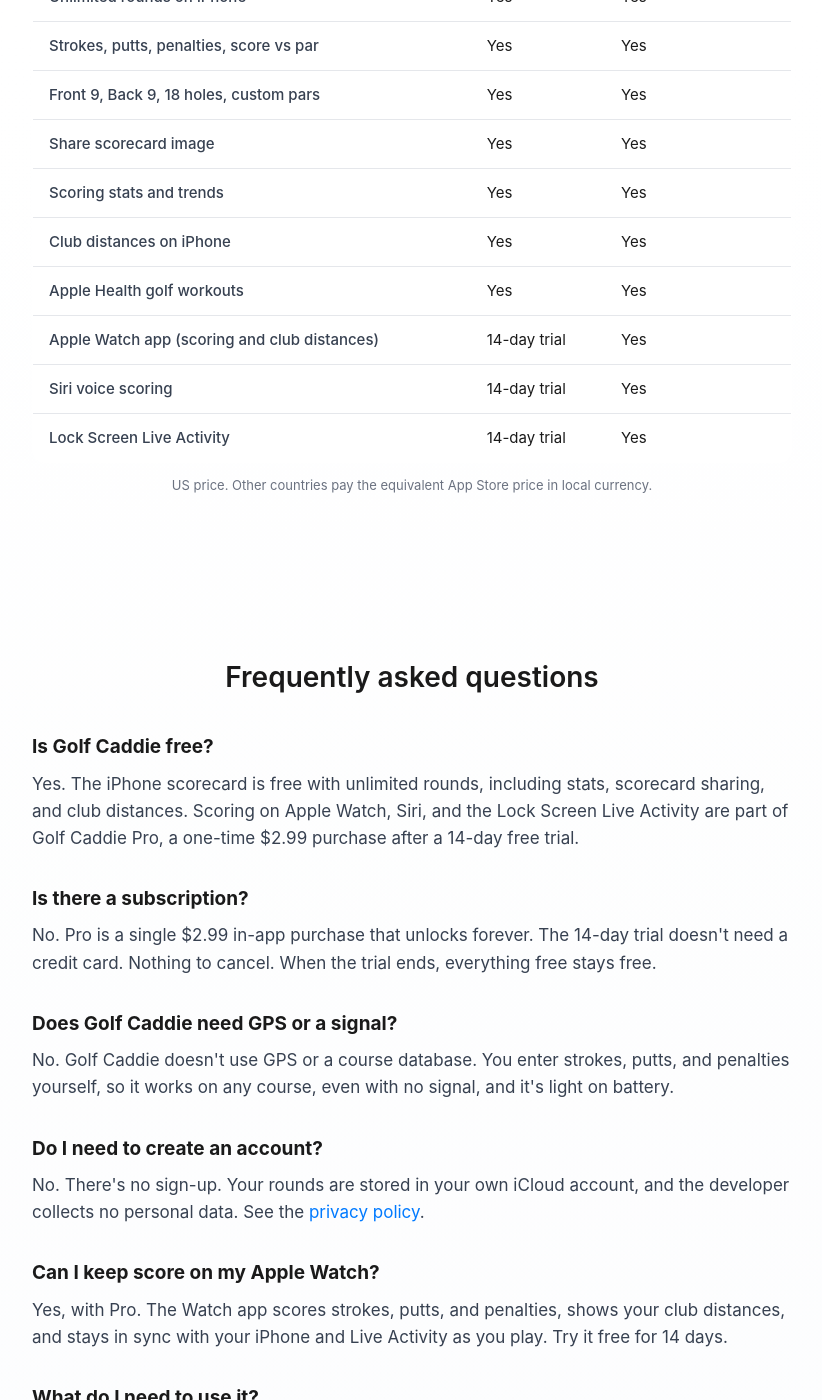
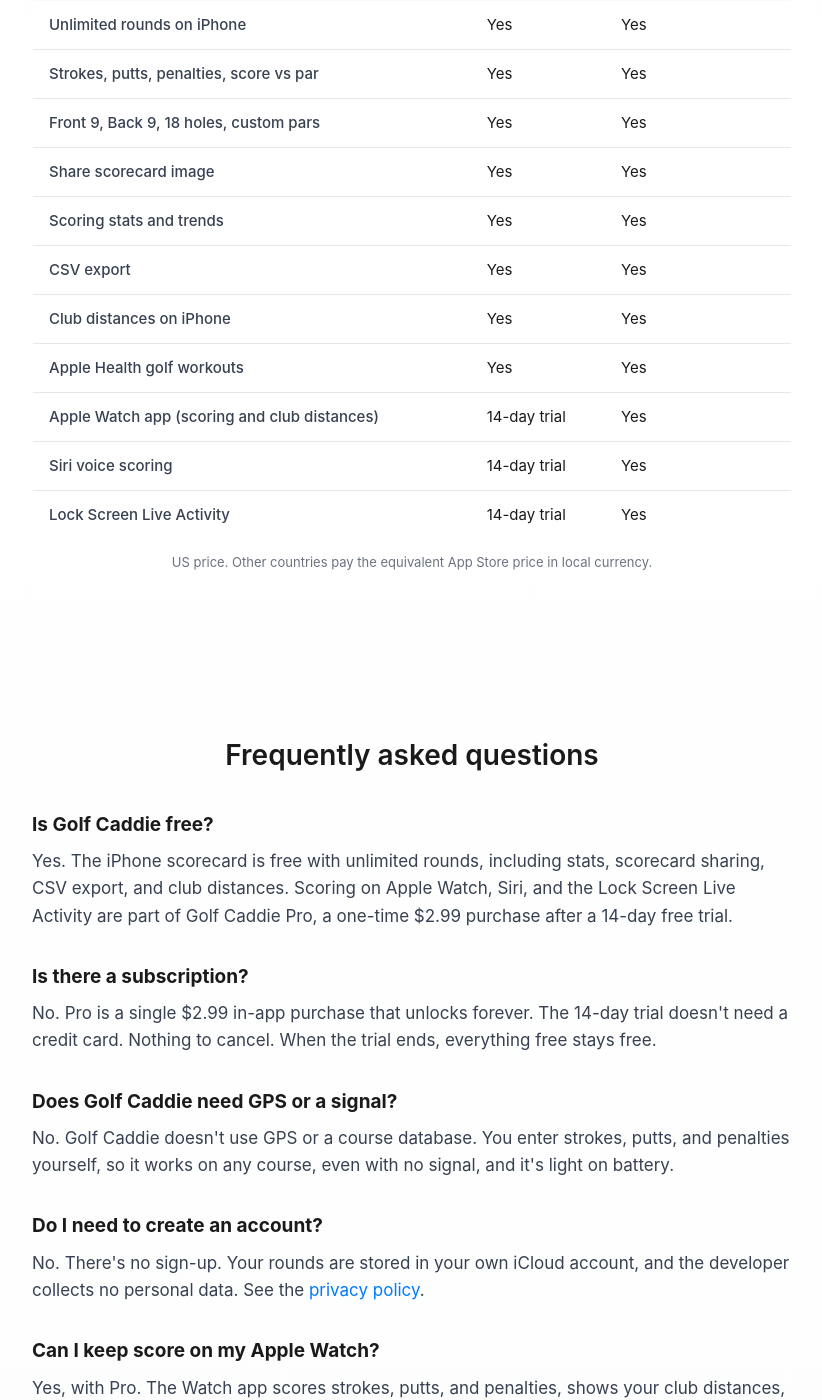
Before and after one commit to Carlos231/carlos231.github.io, a Jekyll site: the page built from apps/golf-caddie/index.html, in a window 1280 px wide and 1400 px high, scrolled down 5230 px. Shown: the whole window, without its empty margins (228-1050 px from the left). Built offline with Jekyll 4.4.1, drawn with Linux system fonts in a browser that asks for light colours; some of the changed text lies outside the part shown.

Commit message:
Show v1.5.3 features: CSV export and copy options

```diff
--- a/_data/golf_caddie.yml
+++ b/_data/golf_caddie.yml
@@ -7,12 +7,12 @@
 short_name: Golf Caddie
 app_id: "6760603837"
 # Live App Store version the site describes publicly.
-app_version: "1.5.2"
+app_version: "1.5.3"
 # Next release, not live yet. Features with `since: <this version>` and page
 # copy wrapped in `{% unless upcoming == "<this version>" %}` stay hidden
 # while this is set (see _includes/golf-caddie-vars.html).
 # Release day: set app_version to this value and change this to "".
-upcoming_version: "1.5.3"
+upcoming_version: ""
 developer: Carlos Lopez-Molina
 developer_bio: a solo developer who plays golf  # App Store: "Made by a solo developer who plays."
 support_email: carlosbuilds@icloud.com
@@ -60,7 +60,6 @@
     detail: See scoring averages and trends across your rounds.
   - name: CSV export
     tier: free
-    since: "1.5.3"
     detail: Export every round as a CSV spreadsheet.
   - name: Club distances on iPhone
     tier: free
--- a/apps/golf-caddie/index.html
+++ b/apps/golf-caddie/index.html
@@ -497,7 +497,7 @@
     <div class="feature"><strong>Club Distances</strong><br>Set your yardages once and check them mid-round on iPhone or Apple Watch.</div>
     <div class="feature"><strong>Apple Health</strong><br>Log rounds as a Golf workout, with optional live heart rate and calories on your Watch.</div>
     <div class="feature"><strong>Your Game Stats</strong><br>Scoring averages and trends across your rounds, right on the home screen.</div>
-    {% unless upcoming == "1.5.3" %}<div class="feature"><strong>Export Your Rounds</strong><br>Download every round as a spreadsheet. Open it in Numbers or Excel, or hand it to an AI to analyze your game.</div>{% endunless %}
+    <div class="feature"><strong>Export Your Rounds</strong><br>Download every round as a spreadsheet. Open it in Numbers or Excel, or hand it to an AI to analyze your game.</div>
     <div class="feature"><strong>Free {{ gc.pricing.trial_days }}-Day Trial</strong><br>Try Pro free — no credit card required. Unlock forever for just ${{ gc.pricing.pro_price }}.</div>
   </div>
 </div>
@@ -569,7 +569,7 @@
   <h2>Frequently asked questions</h2>
   <div class="faq">
     <h3>Is Golf Caddie free?</h3>
-    <p>Yes. The iPhone scorecard is free with unlimited rounds, including stats, scorecard sharing, {% unless upcoming == "1.5.3" %}CSV export, {% endunless %}and club distances. Scoring on Apple Watch, Siri, and the Lock Screen Live Activity are part of Golf Caddie Pro, a one-time ${{ gc.pricing.pro_price }} purchase after a {{ gc.pricing.trial_days }}-day free trial.</p>
+    <p>Yes. The iPhone scorecard is free with unlimited rounds, including stats, scorecard sharing, CSV export, and club distances. Scoring on Apple Watch, Siri, and the Lock Screen Live Activity are part of Golf Caddie Pro, a one-time ${{ gc.pricing.pro_price }} purchase after a {{ gc.pricing.trial_days }}-day free trial.</p>
 
     <h3>Is there a subscription?</h3>
     <p>No. Pro is a single ${{ gc.pricing.pro_price }} in-app purchase that unlocks forever. The {{ gc.pricing.trial_days }}-day trial doesn't need a credit card. {{ gc.pricing.trial_note }}</p>
@@ -642,12 +642,8 @@
         <li>Sort rounds by <strong>date</strong> or <strong>course name</strong> using the menu at the top.</li>
         <li>Swipe <strong>right</strong> to show the <strong>Copy</strong> and <strong>Rename</strong> buttons.</li>
         <li>Swipe <strong>left</strong> to show the <strong>Delete</strong> button.</li>
-        {%- if upcoming == "1.5.3" %}
-        <li>Copying creates a new round with the same setup.</li>
-        {%- else %}
         <li>Copying creates a new round with the same holes and pars — a Back 9 round copies as a Back 9.</li>
         <li>Copying an 18-hole round lets you choose <strong>18 Holes</strong>, <strong>Front 9</strong>, or <strong>Back 9</strong>.</li>
-        {%- endif %}
         <li>Deleting always shows a confirmation first.</li>
       </ul>
     </div>
@@ -819,7 +815,6 @@
       </ul>
     </div>
 
-    {% unless upcoming == "1.5.3" %}
     <div class="help-card">
       <div class="help-card-header">
         <span class="help-card-icon" aria-hidden="true">📤</span>
@@ -832,7 +827,6 @@
         <li>Free for everyone — no Pro needed. The file only goes where you send it.</li>
       </ul>
     </div>
-    {% endunless %}
 
   </div>
 
--- a/apps/golf-caddie/privacy.html
+++ b/apps/golf-caddie/privacy.html
@@ -153,9 +153,7 @@
                 <li>Never accessible to us or any third party</li>
                 <li>Deleted when you delete your iCloud data or uninstall the app</li>
             </ul>
-            {% unless upcoming == "1.5.3" %}
             <p>If you use <strong>Export Rounds</strong> in Settings, the app creates a spreadsheet of your rounds on your device and hands it to the share sheet. It goes only where you choose to send it — we never receive a copy.</p>
-            {% endunless %}
         </section>
 
         <section>
```
Also changed, not shown: other parts of apps/golf-caddie/index.html (+1 -1 lines).
